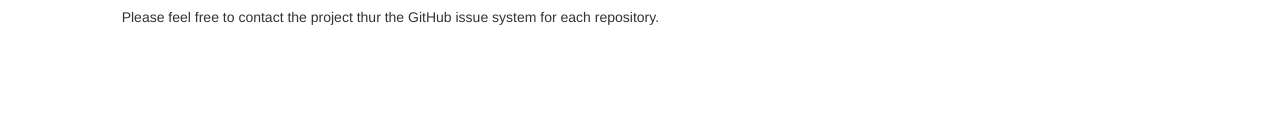
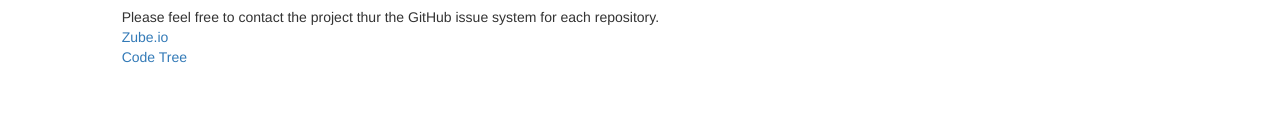
Before and after one commit to MVHubOpen/Website, a website: page docs/index.html at #!/contact in a window 1280 px wide. Shown: the part 388-507 px from the top of the page. Drawn offline with nearby package versions, Linux system fonts and the light colour scheme; some packages are replaced by stand-ins of ours.

Commit message:
Add Project Management

```diff
--- a/docs/pages/contact.html
+++ b/docs/pages/contact.html
@@ -5,6 +5,12 @@
             <h1 class="section-heading">Contact</h1>
 
             Please feel free to contact the project thur the GitHub issue system for each repository.
+
+
+			<br />
+			<a href="https://zube.io/mvhub-open/mvhub-open/w/workspace-1/kanban">Zube.io</a>
+			<br />
+			<a href="https://codetree.com/projects/V5H6/issues">Code Tree</a>
         </div>
         <div class="col-lg-3"></div>
     </div>
```
Also changed, not shown: package.json (added, +22 -0 lines), 1 other file.
